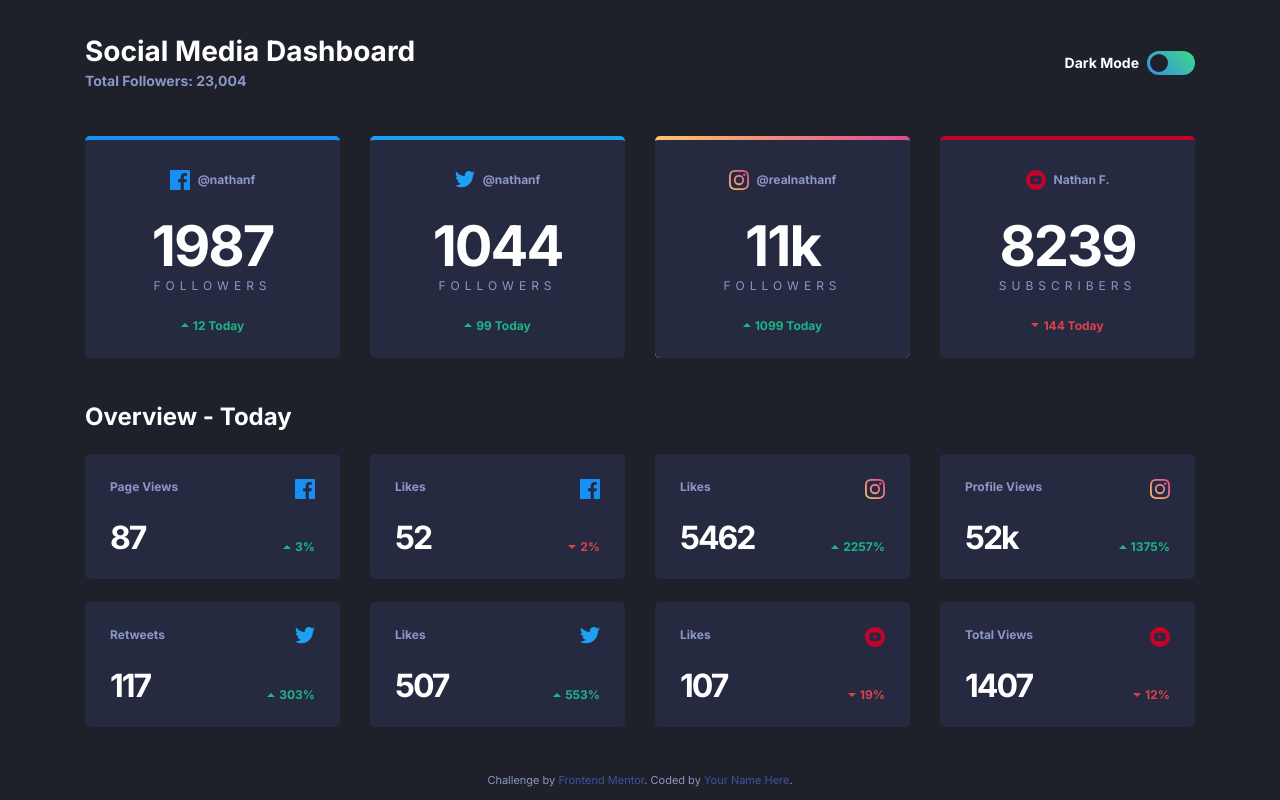
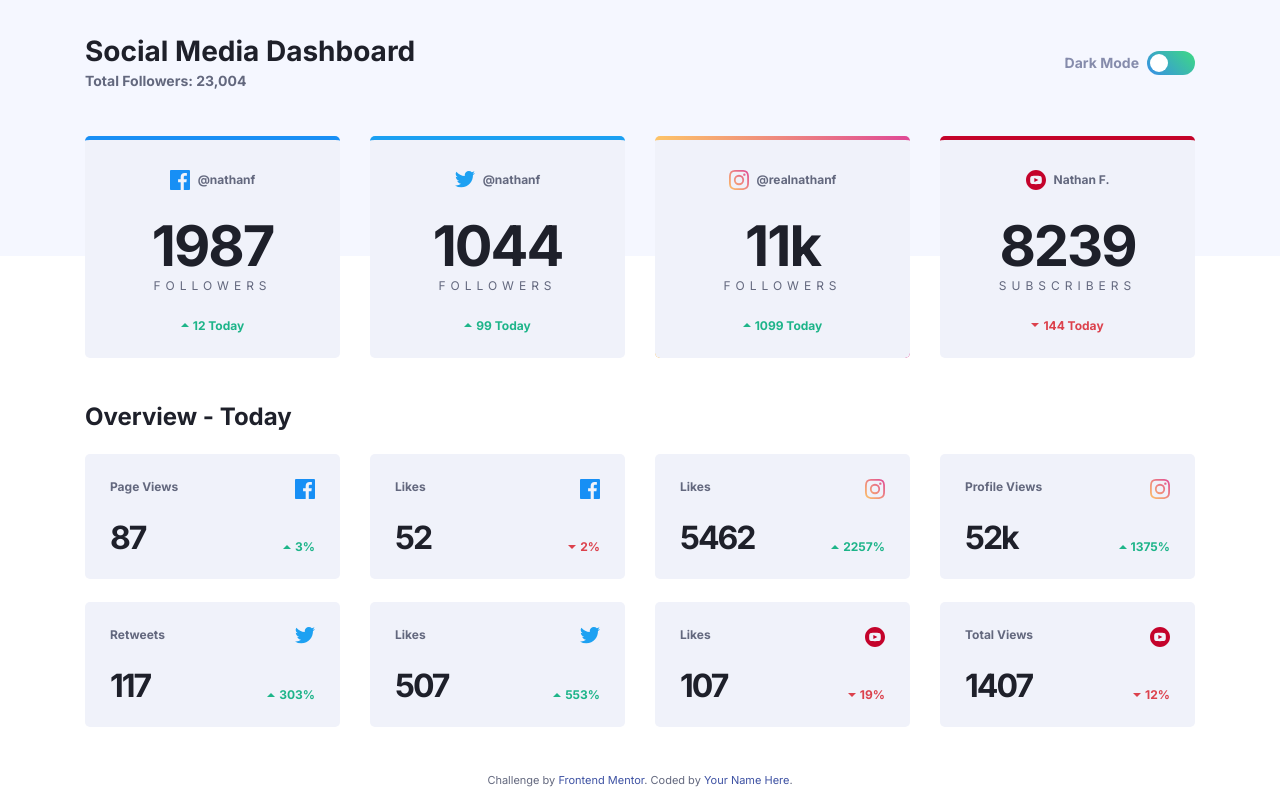
Before and after one commit to iulso/fem-social-media-dashboard-theme-toggle, a website: page index.html in a window 1280 px wide. Drawn offline with Linux system fonts and the light colour scheme.

Commit message:
Theme colors

```diff
--- a/app/scss/components/card.scss
+++ b/app/scss/components/card.scss
@@ -2,14 +2,14 @@
 
 .card {
   border-radius: rem(5);
-  background-color: var(--dark-card-bg);
+  background-color: var(--card-bg);
   padding: rem(25);
   text-align: center;
   transition: background 150ms ease-in-out;
   cursor: pointer;
 
   &:hover {
-    background-color: var(--dark-card-bg-hover);
+    background-color: var(--card-bg-hover);
   }
 
   &--facebook {
@@ -70,7 +70,7 @@
     font-weight: 700;
     letter-spacing: rem(-2);
     line-height: 1;
-    color: var(--dark-text-2);
+    color: var(--text-2);
 
     &--big {
       font-size: rem(56);
--- a/app/scss/components/toggle.scss
+++ b/app/scss/components/toggle.scss
@@ -14,7 +14,7 @@
     align-self: center;
     font-weight: 700;
     font-size: rem(14);
-    color: var(--dark-text-2);
+    color: var(--toggle-text);
 
     &[for='dark'] {
       grid-column: 1 / 2;
@@ -39,7 +39,7 @@
 
     &:focus ~ .toggle__switcher {
       top: rem(2);
-      border: 2px solid var(--dark-text-2);
+      border: 2px solid var(--text-2);
       width: calc(rem(18) - 2px);
       height: calc(rem(18) - 2px);
     }
@@ -69,7 +69,7 @@
     width: rem(18);
     height: rem(18);
     border-radius: 50%;
-    background-color: var(--dark-bg);
+    background-color: var(--background);
     transition: all 0.1s ease-in-out;
   }
 
--- a/app/scss/globals/boilerplate.scss
+++ b/app/scss/globals/boilerplate.scss
@@ -1,3 +1,5 @@
+@use '../util' as *;
+
 // Source: https://css-tricks.com/box-sizing/
 *::after,
 *::before {
@@ -12,7 +14,26 @@ html {
 }
 
 body {
-  background-color: var(--dark-bg);
+  position: relative;
+  margin: 0;
+  background-color: var(--background);
+
+  &:before {
+    content: '';
+    position: absolute;
+    top: rem(55);
+    left: 0;
+    z-index: -2;
+    width: 100%;
+    height: rem(2);
+    background: var(--top-bg);
+
+    @include breakpoint(medium) {
+      top: 0;
+      margin-top: -2.5rem;
+      height: calc(rem(140) + rem(120));
+    }
+  }
 }
 
 .visually-hidden {
--- a/app/scss/globals/colors.scss
+++ b/app/scss/globals/colors.scss
@@ -1,5 +1,4 @@
 :root {
-  // Primary
   --limegreen: hsl(163, 72%, 41%);
   --brightred: hsl(356, 69%, 56%);
   --facebook: hsl(208, 92%, 53%);
@@ -7,19 +6,29 @@
   --instagram-start: hsl(37, 97%, 70%);
   --instagram-end: hsl(329, 70%, 58%);
   --youtube: hsl(348, 97%, 39%);
+  // Toggle
   --dark-toggle-start: hsl(210, 78%, 56%);
   --dark-toggle-end: hsl(146, 68%, 55%);
-  --light-toggle: hsl(230, 22%, 74%);
-  // Neutral
-  --dark-bg: hsl(230, 17%, 14%);
-  --dark-top-bg: hsl(232, 19%, 15%);
-  --dark-card-bg: hsl(228, 28%, 20%);
-  --dark-card-bg-hover: hsl(228, 25%, 27%);
-  --dark-text-1: hsl(228, 34%, 66%);
-  --dark-text-2: hsl(0, 0%, 100%);
-  --light-bg: hsl(0, 0%, 100%);
-  --light-top-bg: hsl(225, 100%, 98%);
-  --light-card-bg: hsl(227, 47%, 96%);
-  --light-text-1: hsl(230, 17%, 14%);
-  --light-text-2: hsl(228, 12%, 44%);
+  --toggle-text: hsl(230, 19%, 60%);
+  // Light theme
+  --color-mode: 'light';
+  --background: hsl(0, 0%, 100%);
+  --top-bg: hsl(225, 100%, 98%);
+  --card-bg: hsl(227, 47%, 96%);
+  --card-bg-hover: hsl(228, 33%, 91%);
+  --text-1: hsl(228, 12%, 44%);
+  --text-2: hsl(230, 17%, 14%);
 }
+
+@media (prefers-color-scheme: dark) {
+  :root {
+    // Dark theme
+    --color-mode: 'dark';
+    --background: hsl(230, 17%, 14%);
+    --top-bg: hsl(232, 19%, 15%);
+    --card-bg: hsl(228, 28%, 20%);
+    --card-bg-hover: hsl(228, 25%, 27%);
+    --text-1: hsl(228, 34%, 66%);
+    --text-2: hsl(0, 0%, 100%);
+  }
+}
--- a/app/scss/globals/typography.scss
+++ b/app/scss/globals/typography.scss
@@ -3,7 +3,7 @@
 body {
   font-family: var(--font-inter);
   font-weight: 400;
-  color: var(--dark-text-1);
+  color: var(--text-1);
 }
 
 h1,
@@ -11,7 +11,7 @@ h2,
 h3 {
   margin-top: 0;
   line-height: 1.1;
-  color: var(--dark-text-2);
+  color: var(--text-2);
 }
 
 h1 {
```
Also changed, not shown: dist/style.css, 1 other file.
